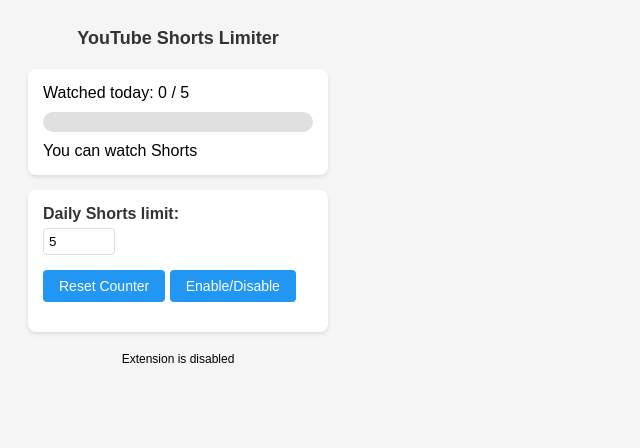
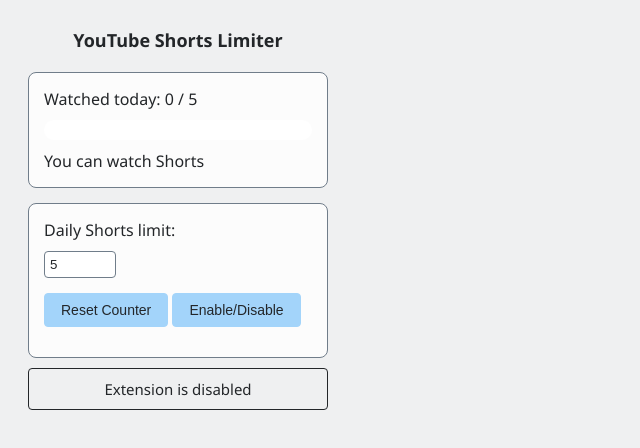
Before and after one commit to AsfhtgkDavid/shorts-limiter, a website: page src/popup.html in a window 1280 px wide. Shown: the whole page, without its empty margins (0-640 px from the left). Drawn offline with Linux system fonts and the light colour scheme.

Commit message:
feat: redesign extension to match breeze theme

```diff
--- a/deno.json
+++ b/deno.json
@@ -1,6 +1,6 @@
 {
   "imports": {
-    "@std/fs": "jsr:@std/fs@^1.0.18"
+    "@std/fs": "jsr:@std/fs@^1.0.19"
   },
   "compilerOptions": {
     "lib": [
--- a/package.json
+++ b/package.json
@@ -34,7 +34,7 @@
     "glob": "^11.0.3"
   },
   "devDependencies": {
-    "@types/chrome": "^0.0.326",
+    "@types/chrome": "^0.0.329",
     "@types/webextension-polyfill": "^0.12.3",
     "esbuild": "^0.25.5",
     "webextension-polyfill": "^0.12.0"
--- a/src/content.ts
+++ b/src/content.ts
@@ -38,10 +38,13 @@
     const result: Settings = await ext.storage.local.get([
       "maxShorts",
       "enabled",
+      "badgeEnabled",
     ]);
     this.maxShorts = result.maxShorts || 5;
     this.enabled = result.enabled !== false;
-    await ext.runtime.sendMessage({ type: "UPDATE_BADGE" });
+    if (result.badgeEnabled) {
+      await ext.runtime.sendMessage({ type: "UPDATE_BADGE" });
+    }
     console.log(
       `Settings loaded: maxShorts=${this.maxShorts}, enabled=${this.enabled}`,
     );
--- a/src/popup.html
+++ b/src/popup.html
@@ -3,11 +3,49 @@
   <head>
     <meta charset="utf-8">
     <style>
+      @media (prefers-color-scheme: light) {
+        :root {
+          --main: rgb(252, 252, 252);
+          --background: rgb(239, 240, 241);
+          --block-border: rgb(112, 125, 138);
+          --regular-text: rgb(35, 38, 41);
+          --green-accent: rgb(39, 174, 96);
+          --green-transparent: rgba(39, 174, 96, 0.2);
+          --red-accent: rgb(218, 68, 83);
+          --red-transparent: rgba(218, 68, 83, 0.2);
+          --default-border: rgb(112, 125, 138);
+          --decoration-hover: rgb(61, 174, 233);
+          --button-background: rgb(163, 212, 250);
+          --foreground-link: rgb(41, 128, 185);
+          --input-background: rgb(255, 255, 255);
+        }
+      }
+
+      @media (prefers-color-scheme: dark) {
+        :root {
+          --main: rgb(32, 35, 38);
+          --background: rgb(41, 44, 48);
+          --block-border: rgb(161, 169, 177);
+          --regular-text: rgb(252, 252, 252);
+          --green-accent: rgb(39, 174, 96);
+          --green-transparent: rgba(39, 174, 96, 0.2);
+          --red-accent: rgb(218, 68, 83);
+          --red-transparent: rgba(218, 68, 83, 0.2);
+          --default-border: rgb(161, 169, 177);
+          --decoration-hover: rgb(61, 174, 233);
+          --button-background: rgb(30, 87, 116);
+          --foreground-link: rgb(29, 153, 243);
+          --input-background: rgb(20, 22, 24);
+        }
+      }
+
       body {
         width: 300px;
         padding: 20px;
-        font-family: Arial, sans-serif;
-        background: #f5f5f5;
+        font-family: "noto-sans", "Segoe UI", Arial, sans-serif;
+        background: var(--background);
+        color: var(--regular-text);
+        transition: all 1s;
       }
 
       .header {
@@ -17,22 +55,23 @@
 
       .header h1 {
         margin: 0;
-        color: #333;
+        color: var(--regular-text);
         font-size: 18px;
       }
 
       .stats {
-        background: white;
+        background: var(--main);
         border-radius: 8px;
         padding: 15px;
         margin-bottom: 15px;
-        box-shadow: 0 2px 4px rgba(0, 0, 0, 0.1);
+        border: 1px solid var(--default-border);
+        /*box-shadow: 0 2px 4px rgba(0, 0, 0, 0.1);*/
       }
 
       .progress-bar {
         width: 100%;
         height: 20px;
-        background: #e0e0e0;
+        background: var(--input-background);/*#e0e0e0;*/
         border-radius: 10px;
         overflow: hidden;
         margin: 10px 0;
@@ -53,10 +92,10 @@
       }
 
       .controls {
-        background: white;
+        background: var(--main);
         border-radius: 8px;
         padding: 15px;
-        box-shadow: 0 2px 4px rgba(0, 0, 0, 0.1);
+        border: 1px solid var(--block-border);
       }
 
       .control-group {
@@ -65,30 +104,42 @@
 
       .control-group label {
         display: block;
-        margin-bottom: 5px;
-        font-weight: bold;
-        color: #333;
+        margin-bottom: 10px;
       }
 
-      input[type="number"] {
+      input {
         width: 60px;
         padding: 5px;
-        border: 1px solid #ddd;
+        background-color: var(--input-background);
+        color: var(--regular-text);
+        border: 1px solid var(--block-border);
         border-radius: 4px;
+        transition: border-color 0.5s, box-shadow 0.5s;
+      }
+
+      input:hover {
+        border-color: var(--decoration-hover)
+      }
+
+      input:focus {
+        outline: none;
+        border-color: var(--decoration-hover);
+        box-shadow: 0 0 3px var(--decoration-hover);
       }
 
       button {
-        background: #2196f3;
-        color: white;
-        border: none;
+        background: var(--button-background);/*#2196f3;*/
+        color: var(--regular-text);
+        border: 1px solid var(--button-background);
         padding: 8px 16px;
         border-radius: 4px;
         cursor: pointer;
         font-size: 14px;
+        transition: all 0.5s;
       }
 
       button:hover {
-        background: #1976d2;
+        border-color: var(--foreground-link);
       }
 
       button.danger {
@@ -103,19 +154,24 @@
         text-align: center;
         margin-top: 10px;
         padding: 10px;
+        border: 1px solid;
         border-radius: 4px;
-        font-size: 12px;
+        font-size: 15px;
+        transition: all 0.5s;
       }
 
       .status.enabled {
-        background: #e8f5e8;
-        color: #2e7d32;
+        background: var(--green-transparent);
+        color: var(--regular-text);
+        border-color: var(--green-accent);
       }
 
       .status.disabled {
-        background: #ffebee;
-        color: #c62828;
+        background: var(--red-transparent);
+        color: var(--regular-text);
+        border-color: var(--red-accent)
       }
+
     </style>
   </head>
   <body>
@@ -152,6 +208,13 @@
       </div>
     </div>
 
+    <!--<div class="controls">
+      <div class="control-group">
+        <input type="checkbox" id="enable-badge">
+        <label data-i18n="enableBadge" for="enable-badge"></label>
+      </div>
+    </div>-->
+
     <div class="status" id="extension-status">
       Extension is disabled
     </div>
--- a/src/popup.ts
+++ b/src/popup.ts
@@ -15,6 +15,7 @@
   shortsCount = 0;
   maxShorts = 5;
   enabled = false;
+  badgeEnabled = false;
   constructor() {
     this.init();
   }
@@ -32,11 +33,13 @@
       today,
       "maxShorts",
       "enabled",
+      "badgeEnabled",
     ]) as unknown as Settings & GenericSettings;
 
     this.shortsCount = Number(result[today]) || 0;
     this.maxShorts = result.maxShorts || 5;
     this.enabled = result.enabled !== false; // По умолчанию включено
+    this.badgeEnabled = result.badgeEnabled;
   }
 
   async saveData() {
--- a/src/types.ts
+++ b/src/types.ts
@@ -6,6 +6,7 @@
 export interface Settings {
   maxShorts: number;
   enabled: boolean;
+  badgeEnabled: boolean;
 }
 
 export interface GenericSettings {
```
Also changed, not shown: 1 other file.
